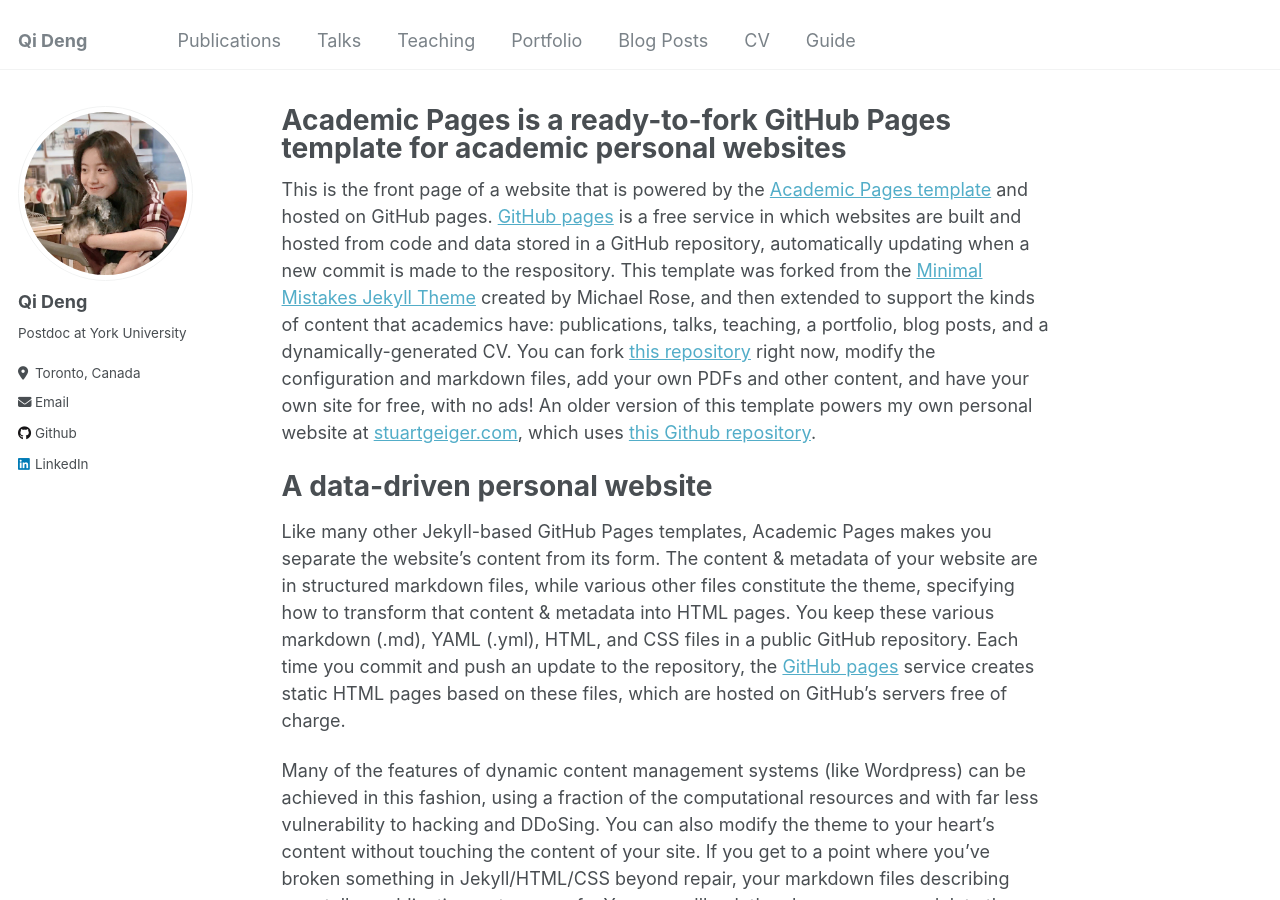
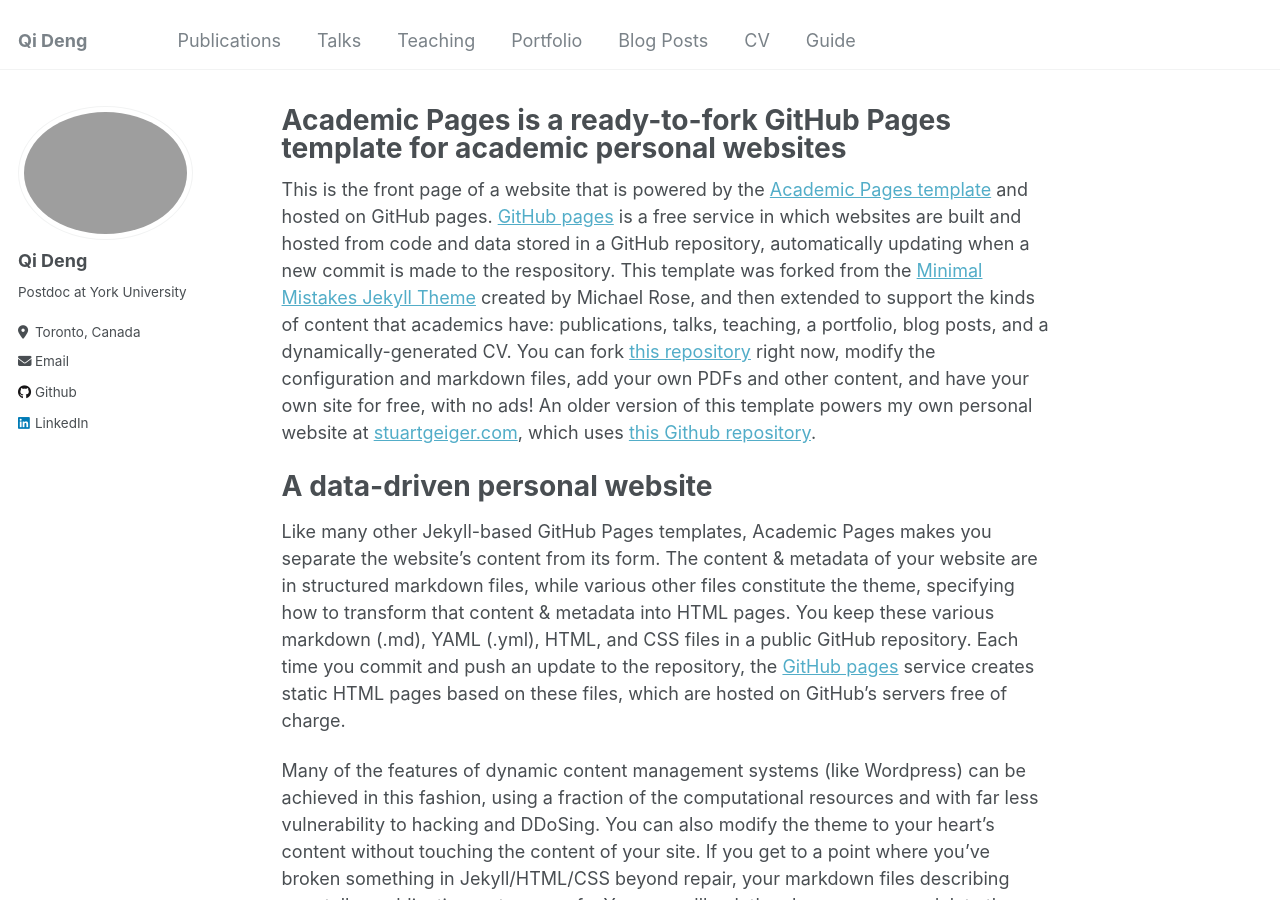
Before and after one commit to qideng-math/qideng-math.github.io, a Jekyll site: the page built from _pages/about.md, in a window 1280 px wide and 900 px high. Built offline with Jekyll 4.4.1, drawn with Linux system fonts in a browser that asks for light colours.

Commit message:
Update _config.yml

```diff
--- a/_config.yml
+++ b/_config.yml
@@ -21,7 +21,7 @@ repository               : "qideng-math/qideng-math.github.io"
 #               Additional customization can be done by editing /_includes/author-profile.html
 author:
   # Biographic information
-  avatar           : "profile.png"
+  avatar           : "qd.png"
   name             : "Qi Deng"
   pronouns         : # example: "she/her"
   bio              : "Postdoc at York University"
```
